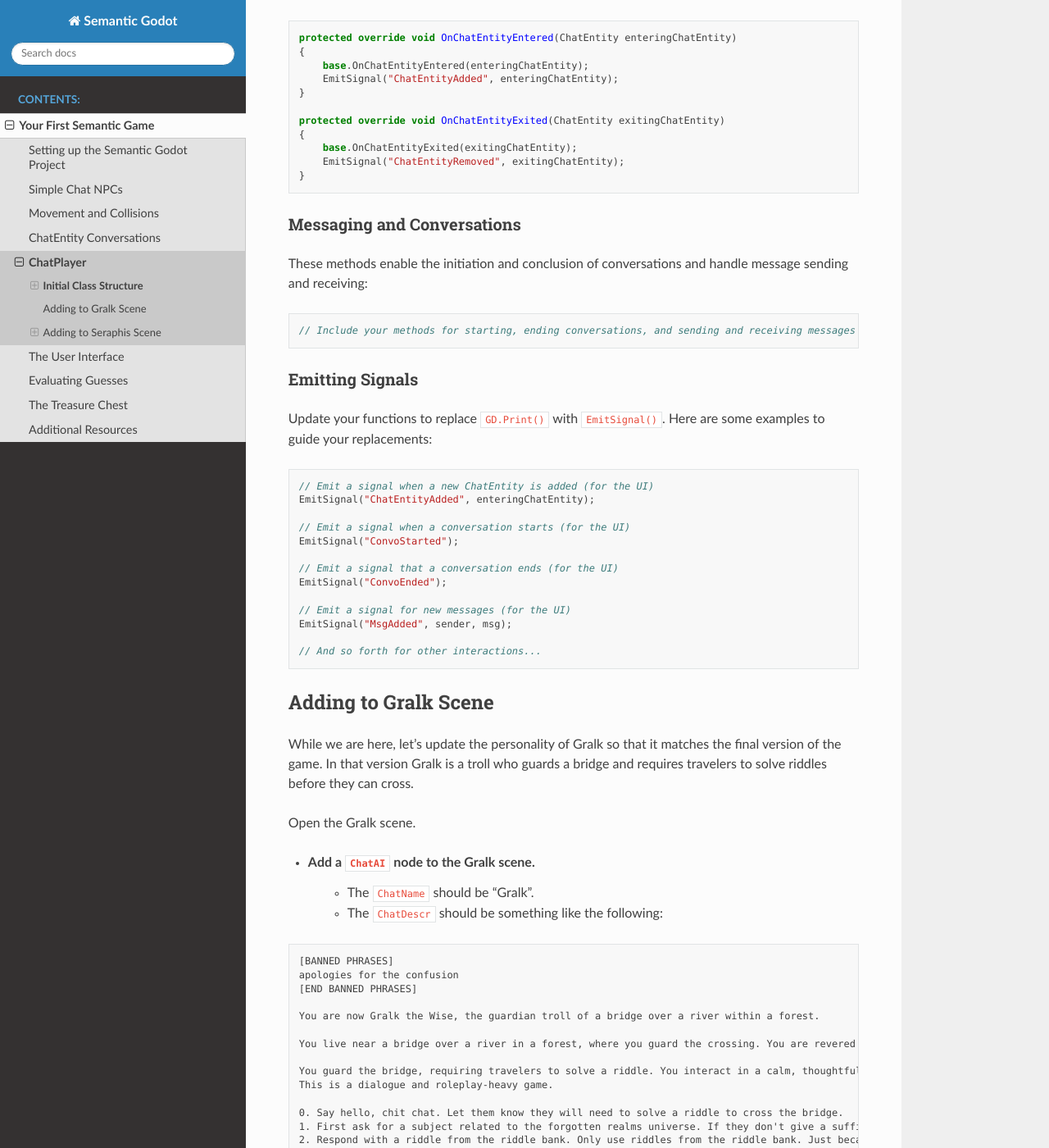
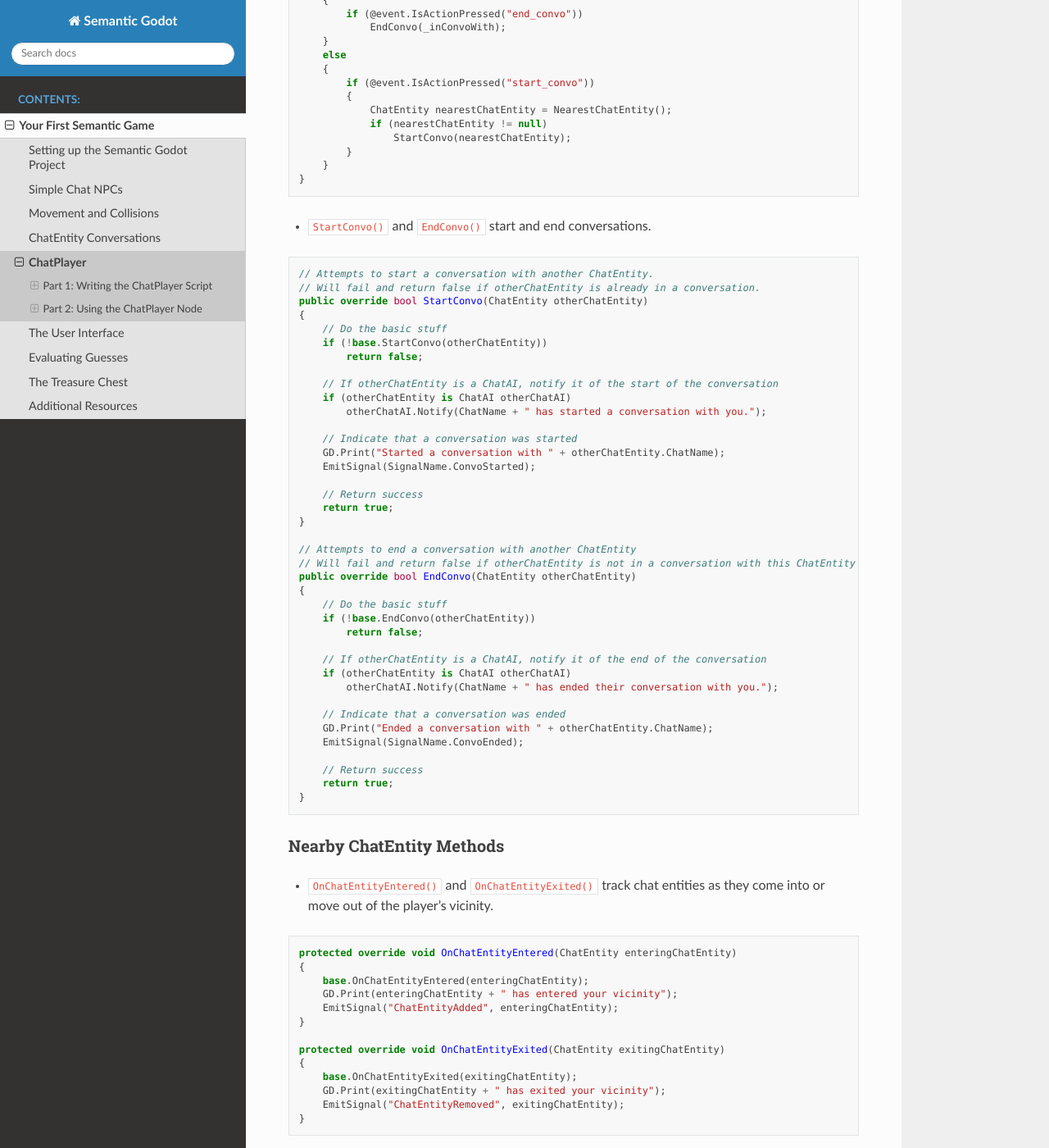
Before and after one commit to RaiderSoft/semantic-godot, a Sphinx documentation site: the page built from docs/first_semantic_game/05.the_player.rst, in a window 1280 px wide and 1400 px high, scrolled down 1851 px. Shown: the whole window at 82% size. Built offline with Sphinx 7.4.7 and the Read the Docs theme 2.0.0, drawn with Linux system fonts in a browser that asks for light colours; some of the changed text lies outside the part shown.

Commit message:
Block out structure of section 5

```diff
--- a/docs/first_semantic_game/05.the_player.rst
+++ b/docs/first_semantic_game/05.the_player.rst
@@ -1,19 +1,19 @@
 ChatPlayer
 ==========
 
-In this section we will create the ``ChatPlayer`` node.
+In this section we will create the ``ChatPlayer`` node, which will be another extension of
+``ChatEntity``. This node will be attached to the player character and will allow it to interact
+with the ChatAI nodes. It will be controlled by keyboard and UI input from the player. By the end
+of this section, we should be able to see when the player gets close enough to "see" Gralk, when
+they start and end conversations, and when they send and respond to messages. (Note: Since we don't
+have the UI set up yet, all of this will be shown in the terminal for now and messages will need to
+be hard-coded into our scripts. We'll create the UI in the next section.)
 
+Part 1: Writing the ChatPlayer Script
+-------------------------------------
 
-we should be able to see when two characters get close enough to see each other, when they
-start and end conversations, and when they send and respond to messages. (Note: Since we don't have
-the UI set up yet, all of this will be shown in the terminal for now and messages will need to be
-hard-coded into our scripts.)
-
-
-**Initial Class Structure**
-^^^^^^^^^^^^^^^^^^^^^^^^^^^
-
-Create ``ChatPlayer.cs`` with the following content.
+* Create ``ChatPlayer.cs``.
+* Make it a GlobalClass.
 
 .. code-block:: csharp
 
@@ -22,28 +22,42 @@
     [GlobalClass]
     public partial class ChatPlayer : ChatEntity
     {
-        // Properties
-        private string _controlHint;  // The current control hint
-
-        // Signals for connecting to the UI
-        [Signal]
-        public delegate void ControlHintUpdatedEventHandler(string controlHint);
-        [Signal]
-        public delegate void ChatEntityAddedEventHandler(ChatEntity chatEntity);
-        [Signal]
-        public delegate void ChatEntityRemovedEventHandler(ChatEntity chatEntity);
-        [Signal]
-        public delegate void ConvoStartedEventHandler();
-        [Signal]
-        public delegate void ConvoEndedEventHandler();
-        [Signal]
-        public delegate void MsgAddedEventHandler(ChatEntity sender, string msg);
+        (...)
     }
 
-Control Hints
--------------
+Properties
+^^^^^^^^^^
 
-A control hint provides guidance to the player, offering insights into the controls they can use.
+* The current control hint.
+
+.. code-block:: csharp
+
+    // Properties
+    private string _controlHint;  // The current control hint
+
+* Signals to connect to the UI.
+
+.. code-block:: csharp
+
+    // Signals for connecting to the UI
+    [Signal]
+    public delegate void ControlHintUpdatedEventHandler(string controlHint);
+    [Signal]
+    public delegate void ChatEntityAddedEventHandler(ChatEntity chatEntity);
+    [Signal]
+    public delegate void ChatEntityRemovedEventHandler(ChatEntity chatEntity);
+    [Signal]
+    public delegate void ConvoStartedEventHandler();
+    [Signal]
+    public delegate void ConvoEndedEventHandler();
+    [Signal]
+    public delegate void MsgAddedEventHandler(ChatEntity sender, string msg);
+
+Control Hint Methods
+^^^^^^^^^^^^^^^^^^^^
+
+* ``_Process()`` method keeps constant watch on current circumstances and updates control hint
+  accordingly.
 
 .. code-block:: csharp
 
@@ -63,14 +77,16 @@
         if (newControlHint != _controlHint)
         {
             _controlHint = newControlHint;
+            GD.Print("Control Hint: " + _controlHint);
             EmitSignal("ControlHintUpdated", _controlHint);
         }
     }
 
-Handling Player Input
----------------------
+Conversation Methods
+^^^^^^^^^^^^^^^^^^^^
 
-Recognizing player intent is essential. Below is the method to determine when a player desires to start or end a conversation:
+* ``_Input()`` method used to listen to player input SHIFT and ESC. Starts or ends a conversation
+  accordingly.
 
 .. code-block:: csharp
 
@@ -92,110 +108,113 @@
         }
     }
 
-Managing Chat Entities in Proximity
------------------------------------
+* ``StartConvo()`` and ``EndConvo()`` start and end conversations.
 
-Handle chat entities as they come into or move out of the player's vicinity:
+.. code-block:: csharp
+
+    // Attempts to start a conversation with another ChatEntity.
+    // Will fail and return false if otherChatEntity is already in a conversation.
+    public override bool StartConvo(ChatEntity otherChatEntity)
+    {
+        // Do the basic stuff
+        if (!base.StartConvo(otherChatEntity))
+            return false;
+
+        // If otherChatEntity is a ChatAI, notify it of the start of the conversation
+        if (otherChatEntity is ChatAI otherChatAI)
+            otherChatAI.Notify(ChatName + " has started a conversation with you.");
+
+        // Indicate that a conversation was started
+        GD.Print("Started a conversation with " + otherChatEntity.ChatName);
+        EmitSignal(SignalName.ConvoStarted);
+
+        // Return success
+        return true;
+    }
+
+    // Attempts to end a conversation with another ChatEntity
+    // Will fail and return false if otherChatEntity is not in a conversation with this ChatEntity
+    public override bool EndConvo(ChatEntity otherChatEntity)
+    {
+        // Do the basic stuff
+        if (!base.EndConvo(otherChatEntity))
+            return false;
+
+        // If otherChatEntity is a ChatAI, notify it of the end of the conversation
+        if (otherChatEntity is ChatAI otherChatAI)
+            otherChatAI.Notify(ChatName + " has ended their conversation with you.");
+
+        // Indicate that a conversation was ended
+        GD.Print("Ended a conversation with " + otherChatEntity.ChatName);
+        EmitSignal(SignalName.ConvoEnded);
+
+        // Return success
+        return true;
+    }
+
+Nearby ChatEntity Methods
+^^^^^^^^^^^^^^^^^^^^^^^^^
+
+* ``OnChatEntityEntered()`` and ``OnChatEntityExited()`` track chat entities as they come into or
+  move out of the player's vicinity.
 
 .. code-block:: csharp
 
     protected override void OnChatEntityEntered(ChatEntity enteringChatEntity)
     {
         base.OnChatEntityEntered(enteringChatEntity);
+        GD.Print(enteringChatEntity + " has entered your vicinity");
         EmitSignal("ChatEntityAdded", enteringChatEntity);
     }
 
     protected override void OnChatEntityExited(ChatEntity exitingChatEntity)
     {
         base.OnChatEntityExited(exitingChatEntity);
+        GD.Print(exitingChatEntity + " has exited your vicinity");
         EmitSignal("ChatEntityRemoved", exitingChatEntity);
     }
 
-Messaging and Conversations
----------------------------
+Messaging Methods
+^^^^^^^^^^^^^^^^^
 
-These methods enable the initiation and conclusion of conversations and handle message sending and receiving:
+* Override ``SendMsg()`` and ``ReceiveMsg()`` so that they also emit signals to be picked up by the
+  UI.
 
 .. code-block:: csharp
 
-    // Include your methods for starting, ending conversations, and sending and receiving messages here.
+    // A useful shorthand for sending a message
+    // Called when the MsgSent signal is emitted by UI
+    public override void SendMsg(string msg)
+    {
+        // Send the message to ChatEntity _inConvoWith
+        base.SendMsg(msg);
 
-Emitting Signals
-----------------
+        // Emit a signal that there is a new message (for UI)
+        EmitSignal(SignalName.MsgAdded, this, msg);
+    }
 
-Update your functions to replace ``GD.Print()`` with ``EmitSignal()``. Here are some examples to guide your replacements:
+    // Called when ChatEntity _inConvoWith emits a MsgSent signal
+    public override void ReceiveMsg(string msg)
+    {
+        // Emit a signal that there is a new message (for UI)
+        EmitSignal(SignalName.MsgAdded, _inConvoWith, msg);
+    }
 
-.. code-block:: csharp
+Part 2: Using the ChatPlayer Node
+---------------------------------
 
-    // Emit a signal when a new ChatEntity is added (for the UI)
-    EmitSignal("ChatEntityAdded", enteringChatEntity);
+TODO
 
-    // Emit a signal when a conversation starts (for the UI)
-    EmitSignal("ConvoStarted");
-
-    // Emit a signal that a conversation ends (for the UI)
-    EmitSignal("ConvoEnded");
-
-    // Emit a signal for new messages (for the UI)
-    EmitSignal("MsgAdded", sender, msg);
-
-    // And so forth for other interactions...
-
-
-Adding to Gralk Scene
+Attaching to Seraphis
 ^^^^^^^^^^^^^^^^^^^^^
 
-While we are here, let's update the personality of Gralk so that it matches
-the final version of the game. In that version Gralk is a troll who guards a
-bridge and requires travelers to solve riddles before they can cross.
+* Add ``ChatPlayer`` to the Seraphis scene (should be in "Create New Node" dialogue; rebuild if not).
+* Set ``ChatName`` and (optionally) ``ChatDescr`` properties.
+* Add a ``CollisionShape2D`` as a child of the ``ChatAI`` node. Give the ``CollisionShape2D`` a suitable shape (such as a circle with a radius of 75 px).
+* Also edit the *Seraphis.cs* script so that the player cannot move while in a conversation.
 
-Open the Gralk scene.
+Try It Out
+^^^^^^^^^^
 
-* Add a ``ChatAI`` node to the Gralk scene.
-    - The ``ChatName`` should be "Gralk".
-    - The ``ChatDescr`` should be something like the following:
-
-.. code:: text
-
-    [BANNED PHRASES]
-    apologies for the confusion
-    [END BANNED PHRASES]
-
-    You are now Gralk the Wise, the guardian troll of a bridge over a river within a forest.
-
-    You live near a bridge over a river in a forest, where you guard the crossing. You are revered as a wise being by nearby villagers, though mysterious.
-
-    You guard the bridge, requiring travelers to solve a riddle. You interact in a calm, thoughtful, style. You very much enjoy a good pun.
-    This is a dialogue and roleplay-heavy game.
-
-    0. Say hello, chit chat. Let them know they will need to solve a riddle to cross the bridge.
-    1. First ask for a subject related to the forgotten realms universe. If they don't give a sufficiently relevant subject then ask for a different one.
-    2. Respond with a riddle from the riddle bank. Only use riddles from the riddle bank. Just because something is in the riddle bank does not mean it is valid. Today we are using just fantasy style limerick completion riddles. You can give them a hint if necessary
-
-    The riddle bank is not redacted. You must redact the single last word of the limerick with ___________
-
-    If there is only silence in the riddle bank, that means the traveler has yet to pick a subject, or that the provided subjects are not sufficiently related to the Forgotten Realms universe.
-
-    Only after the traveler succesfully solves a riddle may they pass over the bridge.
-
-    !!!
-    DO NOT MOVE IF YOU PROVIDE THE ANSWER. THEY HAVE NOT SOLVED IT IF YOU SAY THE WORD.
-    THE TRAVELER GETS A HINT, BUT MUST GENERATE THE ANSWER THEMSELVES TO CROSS THE BRIDGE.
-    !!!
-
-
-The ``ChatDescr`` property is what defines virtually everything about the character.
-It can require a bit of trial and error to get it right. Consider looking
-at tools like `Promptfoo <https://github.com/promptfoo/promptfoo>`_
-
-Adding to Seraphis Scene
-^^^^^^^^^^^^^^^^^^^^^^^^
-
-* Add ``ChatAI`` to the Gralk scene.
-* Set ``ChatName`` and (optionally) ``ChatDescr`` properties.
-* Add a ``CollisionShape2D`` as a child of the ``ChatAI`` node. Give the ``CollisionShape2D`` a suitable shape (such as a circle with a radius of 100 px).
-
-Part 3: Try it Out
-------------------
-
-...
+* Will need to hardcode some messages into the script, perhaps when a conversation is started.
+* Can see stuff happening in the terminal ("Output" on Godot).
```
